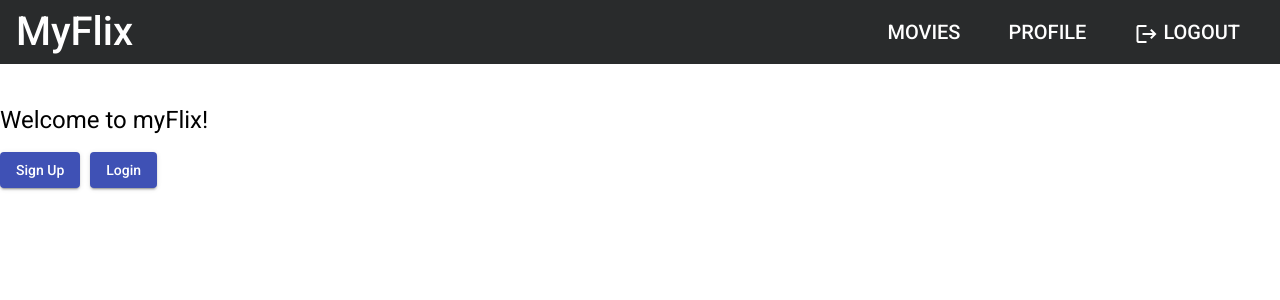
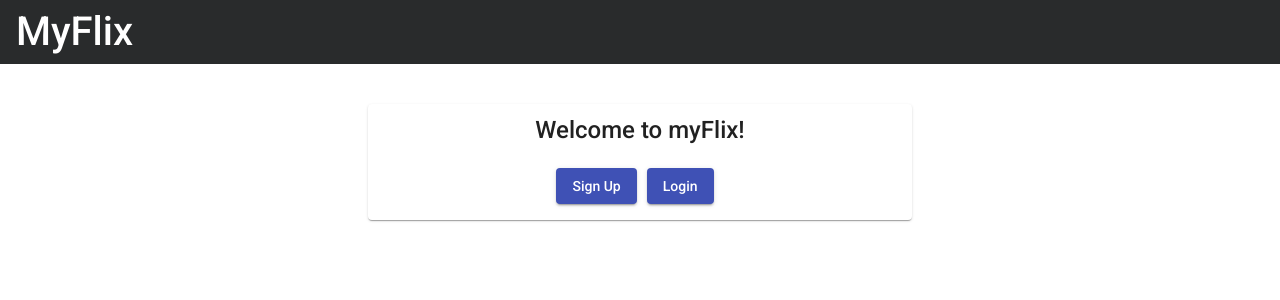
Before and after one commit to xavsln/myFlix-Angular-client, an Angular app: page /welcome in a window 1280 px wide. Shown: the top 300 px of the page. Built offline with nearby package versions, Linux system fonts and the light colour scheme.

Commit message:
Show navbar buttons only if user logged in

```diff
--- a/src/app/navbar/navbar.component.html
+++ b/src/app/navbar/navbar.component.html
@@ -1,29 +1,23 @@
-<!-- <div class="nav-bar">
-  <div class="logo-menu">
-    <p class="logo-name" (click)="goToMovies()">MyFlix</p>
-  </div>
-
-  <div class="button-menu">
-    <button mat-button (click)="goToMovies()">Movies</button>
-
-    <button mat-button (click)="goToProfile()">Profile</button>
-
-    <button mat-button class="logout-button" (click)="logOut()">
-      <mat-icon>logout</mat-icon> Logout
-    </button>
-  </div>
-</div> -->
-
 <mat-toolbar class="title-toolbar nav-bar">
   <mat-toolbar-row class="logo-menu">
-    <span class="title-center logo-name" (click)="goToMovies()">MyFlix</span>
+    <span class="title-center logo-name">MyFlix</span>
     <span class="example-spacer"></span>
 
-    <button mat-button (click)="goToMovies()">Movies</button>
+    <!-- Buttons will render in the navbar only in case the user is logged in -->
+    <button mat-button *ngIf="isLoggedIn()" (click)="goToMovies()">
+      Movies
+    </button>
 
-    <button mat-button (click)="goToProfile()">Profile</button>
+    <button mat-button *ngIf="isLoggedIn()" (click)="goToProfile()">
+      Profile
+    </button>
 
-    <button mat-button class="logout-button" (click)="logOut()">
+    <button
+      mat-button
+      *ngIf="isLoggedIn()"
+      class="logout-button"
+      (click)="logOut()"
+    >
       <mat-icon>logout</mat-icon> Logout
     </button>
   </mat-toolbar-row>
--- a/src/app/navbar/navbar.component.ts
+++ b/src/app/navbar/navbar.component.ts
@@ -23,4 +23,11 @@ export class NavbarComponent implements OnInit {
     localStorage.clear();
     this.router.navigate(['welcome']);
   }
+
+  // Check whether a User is logged in
+  isLoggedIn(): boolean {
+    const connectedUser = localStorage.getItem('user') !== null;
+    // console.log(connectedUser);
+    return connectedUser;
+  }
 }
--- a/src/app/welcome-page/welcome-page.component.html
+++ b/src/app/welcome-page/welcome-page.component.html
@@ -1,5 +1,10 @@
 <div class="main-page">
-  <h1>Welcome to myFlix!</h1>
+  <div>
+    <mat-card id="card" style="text-align: center">
+      <mat-card-title> Welcome to myFlix! </mat-card-title>
+
+      <mat-card-content>
+        <br />
         <button
           mat-raised-button
           (click)="openUserRegistrationDialog()"
@@ -17,4 +22,7 @@
         >
           Login
         </button>
+      </mat-card-content>
+    </mat-card>
   </div>
+</div>
--- a/src/app/welcome-page/welcome-page.component.scss
+++ b/src/app/welcome-page/welcome-page.component.scss
@@ -0,0 +1,4 @@
+mat-card {
+  margin: auto;
+  width: 40%;
+}
```
Lines whose indentation alone changed are shown as unchanged.
